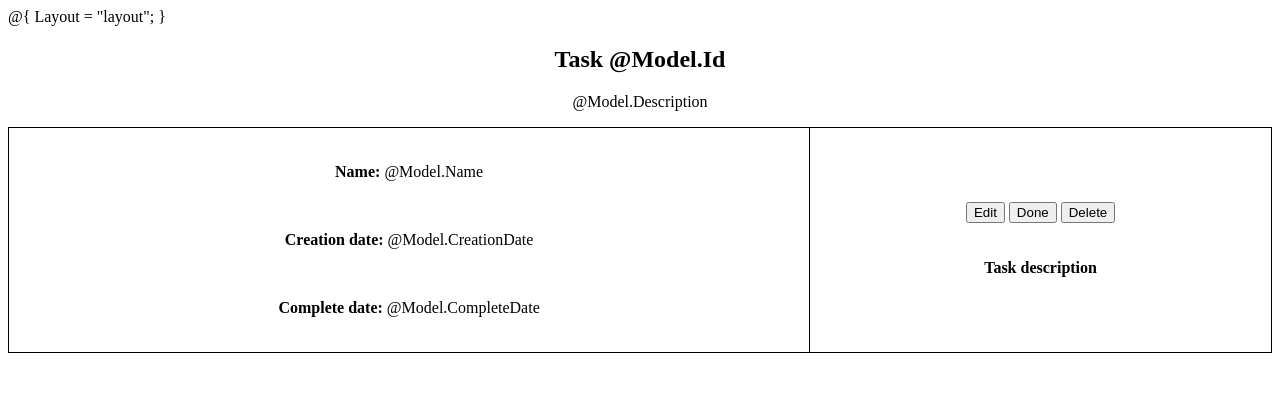
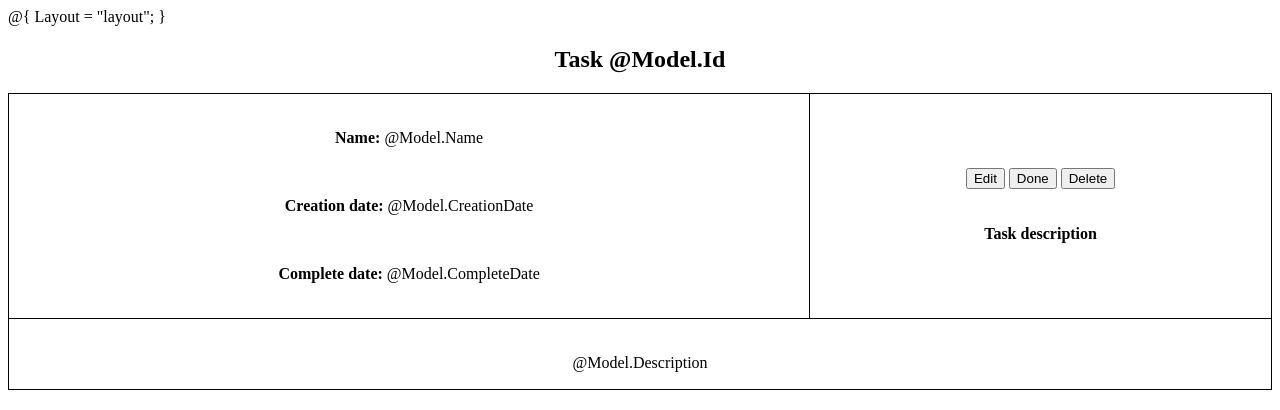
Before and after one commit to corianderr/ToDoList, a plain HTML site: page site/task.html in a window 1280 px wide. Drawn offline with Linux system fonts and the light colour scheme.

Commit message:
Changed description line in the 'task' table.

```diff
--- a/site/task.html
+++ b/site/task.html
@@ -30,7 +30,7 @@ Layout = "layout";
                 </th>
             </tr>
             <tr>
-                <p>@Model.Description</p>
+                <th colspan="2"><p><br>@Model.Description<br></p></th>
             </tr>
         </table>
     </div>
```
